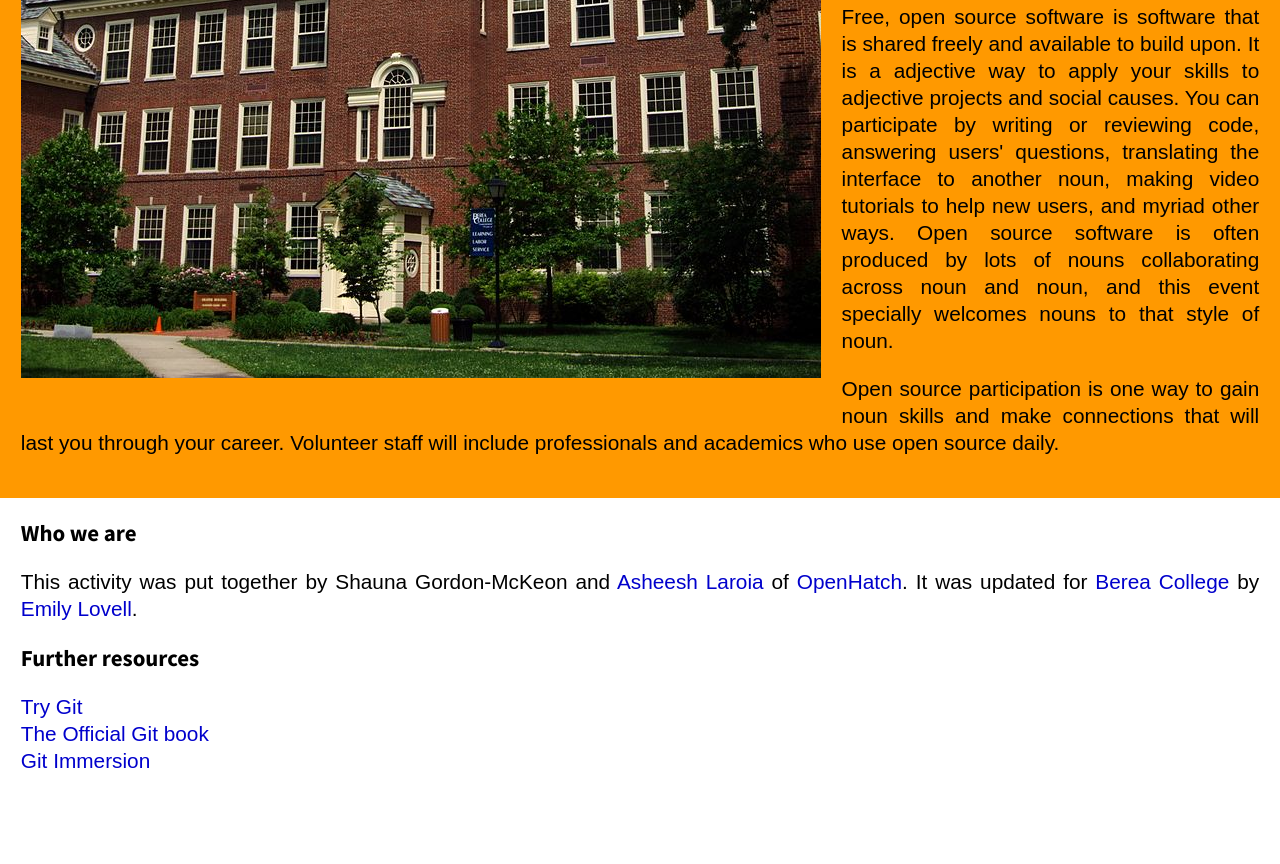
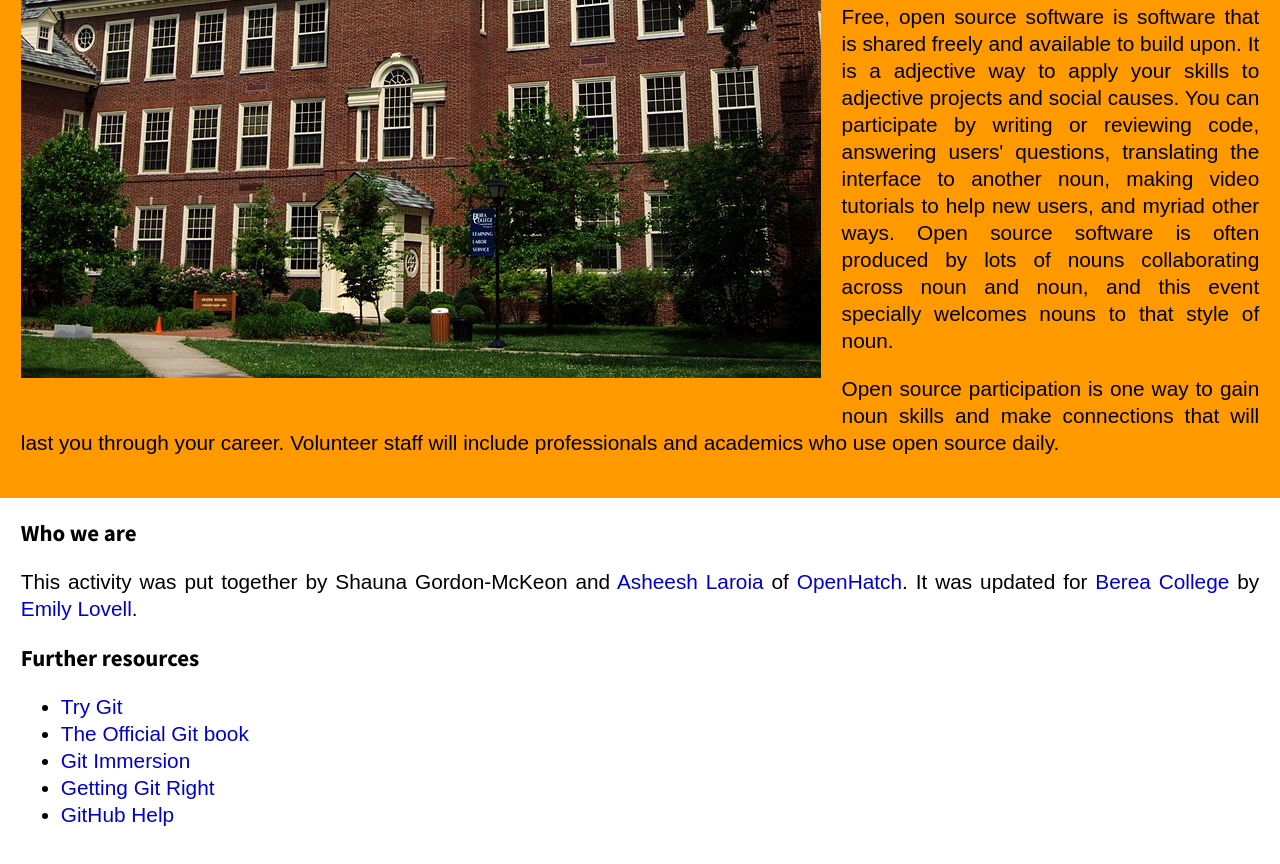
Before and after one commit to torresverae/torresverae.github.io, a plain HTML site: page index.html in a window 1280 px wide. Shown: the part 950-1814 px from the top of the page. Before the commit the page ends 1786 px from the top, so only its background shows below. Drawn offline with Linux system fonts and the light colour scheme.

Commit message:
I added more resources and placed all resources in a unordered list

```diff
--- a/index.html
+++ b/index.html
@@ -71,9 +71,17 @@
 
 
 		<h2>Further resources</h2>
-		<p><a href="http://try.github.io/">Try Git</a><br />
-		<a href="http://git-scm.com/book/en/Getting-Started">The Official Git book</a><br />
-		<a href="http://gitimmersion.com/">Git Immersion</a></p>
+                <ul>
+		<p><li><a href="http://try.github.io/">Try Git</a><br />
+                </li>
+		<li><a href="http://git-scm.com/book/en/Getting-Started">The Official Git book</a><br /></li>
+                <li>
+		<a href="http://gitimmersion.com/">Git Immersion</a></li>
+                <li>
+                <a href="https://www.atlassian.com/git">Getting Git Right</a></li>
+                <li><a href="https://help.github.com/articles/git-and-github-learning-resources/">GitHub Help</a></li>
+                </p>
+                </ul>
         </div>
 
 </body>
```
